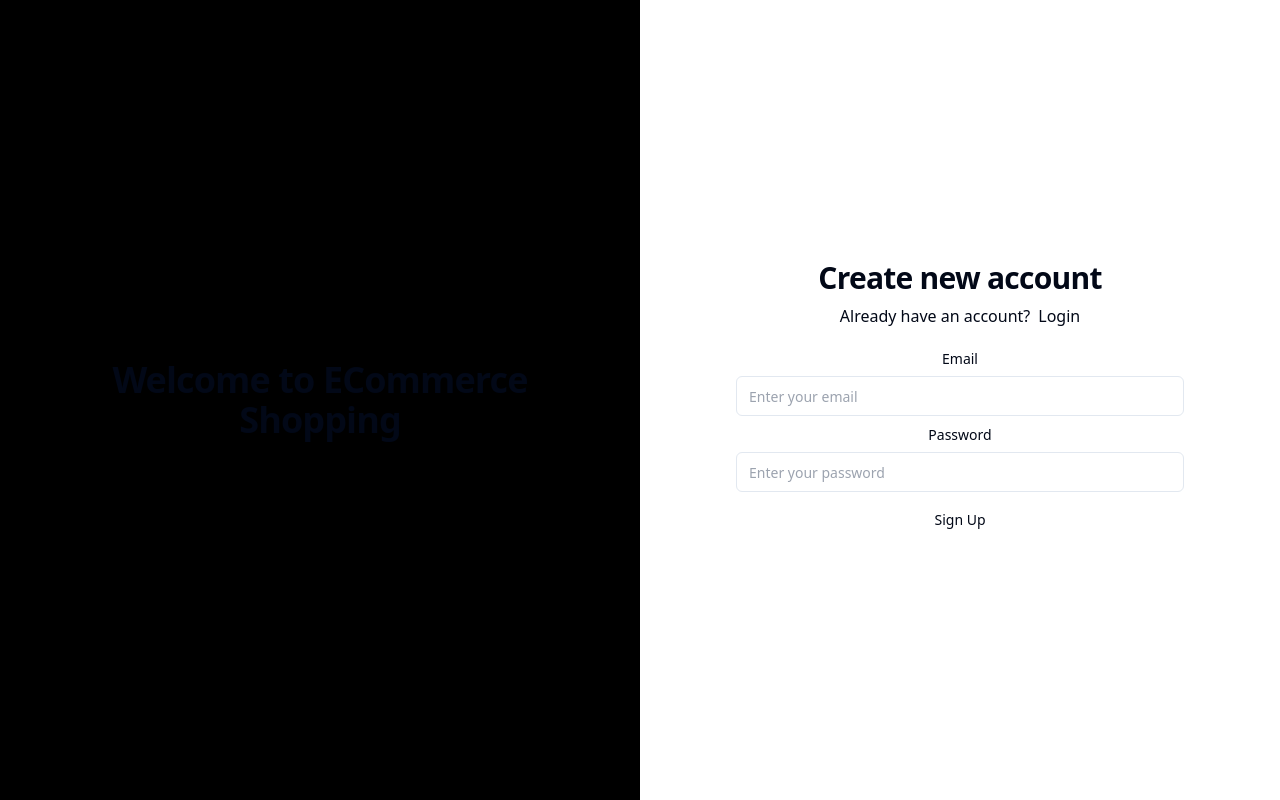
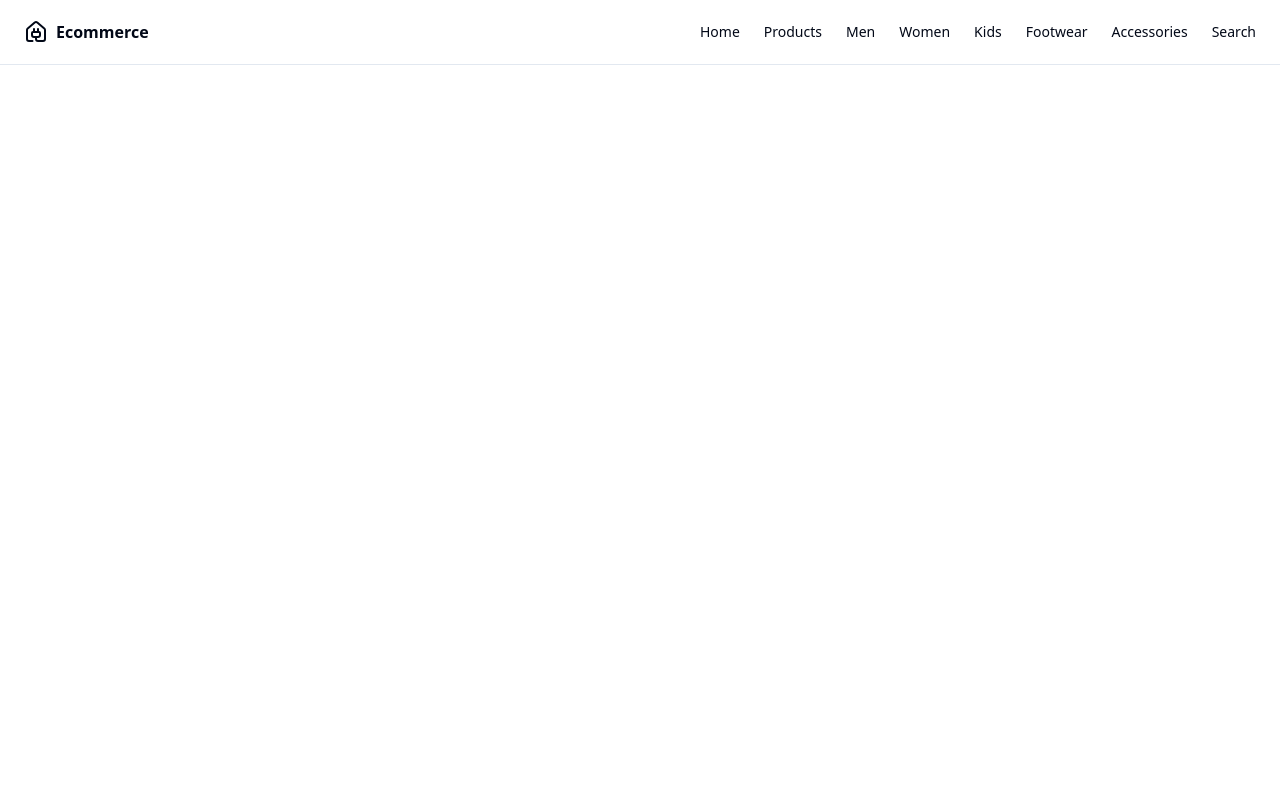
Before and after one commit to dristicg/digi_com, a React (Vite) app in the folder client/: page /shop in a window 1280 px wide. Before the commit this address led to /auth/login. Built offline with nearby package versions, Linux system fonts and the light colour scheme.

Commit message:
created header for shopping view using sheet

```diff
--- a/client/src/App.jsx
+++ b/client/src/App.jsx
@@ -27,7 +27,7 @@ import './index.css'; // Ya jo bhi CSS file ho
 
 
 
- function PrivateRoute({ children }) {
+function PrivateRoute({ children }) {
   const { user } = useSelector((state) => state.auth); // Check if user is logged in
   return user ? children : <Navigate to="/auth/login" />;
 }
@@ -39,7 +39,7 @@ function App() {
   // );
   // for testing
   const { user, isAuthenticated } = useSelector((state) => state.auth);
-const isLoading = false; // Force it to false
+  const isLoading = false; // Force it to false
 
 
   const dispatch = useDispatch();
@@ -61,7 +61,7 @@ const isLoading = false; // Force it to false
         <Route
           path="/auth"
           element={
-              <AuthLayout />
+            <AuthLayout />
           }
         >
           <Route path="login" element={<AuthLogin />} />
@@ -79,78 +79,24 @@ const isLoading = false; // Force it to false
         <Route
           path="/shop"
           element={
-            <PrivateRoute>
-
+           // <PrivateRoute>
               <ShoppingLayout />
-
-            </PrivateRoute>
+           // </PrivateRoute>
           }
-        />
-        <Route path="*" element={<NotFound />} />
-        <Route path="/unauth-page" element={<UnauthPage />} />
-
-
+        >
         <Route path="home" element={<ShoppingHome />} />
         <Route path="listing" element={<ShoppingListing />} />
         <Route path="checkout" element={<ShoppingCheckout />} />
         <Route path="account" element={<ShoppingAccount />} />
+        </Route>
+
+        <Route path="*" element={<NotFound />} />
+        <Route path="/unauth-page" element={<UnauthPage />} />
 
       </Routes>
 
-{/* <Routes>
-  <Route
-    path="/auth"
-    element={
-      console.log("Rendering AuthLayout") || (
-        <CheckAuth isAuthenticated={isAuthenticated} user={user}>
-          <AuthLayout />
-        </CheckAuth>
-      )
-    }
-  >
-    <Route path="login" element={console.log("Rendering AuthLogin") || <AuthLogin />} />
-    <Route path="register" element={console.log("Rendering AuthRegister") || <AuthRegister />} />
-  </Route>
-
-  <Route
-    path="/admin"
-    element={
-      console.log("Rendering AdminLayout") || (
-        <CheckAuth isAuthenticated={isAuthenticated} user={user}>
-          <AdminLayout />
-        </CheckAuth>
-      )
-    }
-  >
-    <Route path="dashboard" element={console.log("Rendering AdminDashboard") || <AdminDashboard />} />
-    <Route path="products" element={console.log("Rendering AdminProducts") || <AdminProducts />} />
-    <Route path="orders" element={console.log("Rendering AdminOrders") || <AdminOrders />} />
-    <Route path="features" element={console.log("Rendering AdminFeatures") || <AdminFeatures />} />
-  </Route>
-
-  <Route
-    path="/shop"
-    element={
-      console.log("Rendering ShoppingLayout") || (
-        <CheckAuth isAuthenticated={isAuthenticated} user={user}>
-          <ShoppingLayout />
-        </CheckAuth>
-      )
-    }
-  />
-
-  <Route path="*" element={console.log("Rendering NotFound") || <NotFound />} />
-  <Route path="/unauth-page" element={console.log("Rendering UnauthPage") || <UnauthPage />} />
-
-  <Route path="home" element={console.log("Rendering ShoppingHome") || <ShoppingHome />} />
-  <Route path="listing" element={console.log("Rendering ShoppingListing") || <ShoppingListing />} />
-  <Route path="checkout" element={console.log("Rendering ShoppingCheckout") || <ShoppingCheckout />} />
-  <Route path="account" element={console.log("Rendering ShoppingAccount") || <ShoppingAccount />} />
-</Routes> */}
-
-
     </div>
-  )
+  );
 }
 
-export default App
+export default App;
--- a/client/src/components/admin-view/header.jsx
+++ b/client/src/components/admin-view/header.jsx
@@ -10,7 +10,7 @@ function handleLogout() {
 
 
 function AdminHeader({ setOpen }) {
-  const dispatch = useDispatch()
+  // const dispatch = useDispatch()
 
   return (
     <header className="flex items-center justify-between px-4 py-3 bg-white border-b">
--- a/client/src/components/shopping-view/header.jsx
+++ b/client/src/components/shopping-view/header.jsx
@@ -1,9 +1,65 @@
+import {
+    HousePlug, LogOut, Menu, ShoppingCart, UserCog
+} from "lucide-react";
+import {
+    Link,
+    useLocation,
+    useNavigate,
+    useSearchParams,
+} from "react-router-dom";
+import { Sheet, SheetContent, SheetTrigger } from "../ui/sheet";
+import { Button } from "../ui/button";
+import { useDispatch, useSelector } from "react-redux";
+import { shoppingViewHeaderMenuItems } from "@/config";
 
 
-function ShoppingHeaders() {
-    return (
-        <div>shopping view header</div>
-     );
+
+function MenuItems() {
+
+    return (<nav className="flex flex-col mb-3 lg:mb-0 lg:items-center gap-6 lg:flex-row">
+        {shoppingViewHeaderMenuItems.map((menuItem) => (
+            <Link className="text-sm font-medium cursor-pointer"
+                key={menuItem.id}>
+                {menuItem.label}
+            </Link>
+
+        ))}
+    </nav>
+);
 }
 
-export default ShoppingHeaders;
+function ShoppingHeader() {
+    //  const { isAuthenticated } = useSelector((state) => state.auth);  if user is authencated
+    return (
+        <header className="sticky top-0 z-40 w-full border-b bg-background">
+            <div className="flex h-16 items-center justify-between px-4 md:px-6">
+                <Link to="/shop/home" className="flex items-center gap-2">
+                    <HousePlug className="h-6 w-6" />
+                    <span className="font-bold">Ecommerce</span>
+                </Link>
+                <Sheet>
+                    <SheetTrigger asChild>
+                        <Button variant="outline" size="icon" className="lg:hidden">
+                            <Menu className="h-6 w-6" />
+                            <span className="sr-only">Toggle header menu</span>
+                        </Button>
+                    </SheetTrigger>
+                    <SheetContent side="left" className="w-full max-w-xs">
+                        <MenuItems />
+                        {/* <HeaderRightContent /> */}
+                    </SheetContent>
+                </Sheet>
+                <div className="hidden lg:block">
+                    <MenuItems />
+                </div>
+
+                {/* <div className="hidden lg:block">
+                    <HeaderRightContent />
+                </div> */}
+
+            </div>
+        </header>
+    );
+}
+
+export default ShoppingHeader;
--- a/client/src/config/index.js
+++ b/client/src/config/index.js
@@ -103,3 +103,46 @@ export const loginFormControls = [
       placeholder: "Enter total stock",
     },
   ];
+
+  export const shoppingViewHeaderMenuItems = [
+    {
+      id: "home",
+      label: "Home",
+      path: "/shop/home",
+    },
+    {
+      id: "products",
+      label: "Products",
+      path: "/shop/listing",
+    },
+    {
+      id: "men",
+      label: "Men",
+      path: "/shop/listing",
+    },
+    {
+      id: "women",
+      label: "Women",
+      path: "/shop/listing",
+    },
+    {
+      id: "kids",
+      label: "Kids",
+      path: "/shop/listing",
+    },
+    {
+      id: "footwear",
+      label: "Footwear",
+      path: "/shop/listing",
+    },
+    {
+      id: "accessories",
+      label: "Accessories",
+      path: "/shop/listing",
+    },
+    {
+      id: "search",
+      label: "Search",
+      path: "/shop/search",
+    },
+  ];
```
Also changed, not shown: 1 other file (tests, documents, lock files or other folders).
